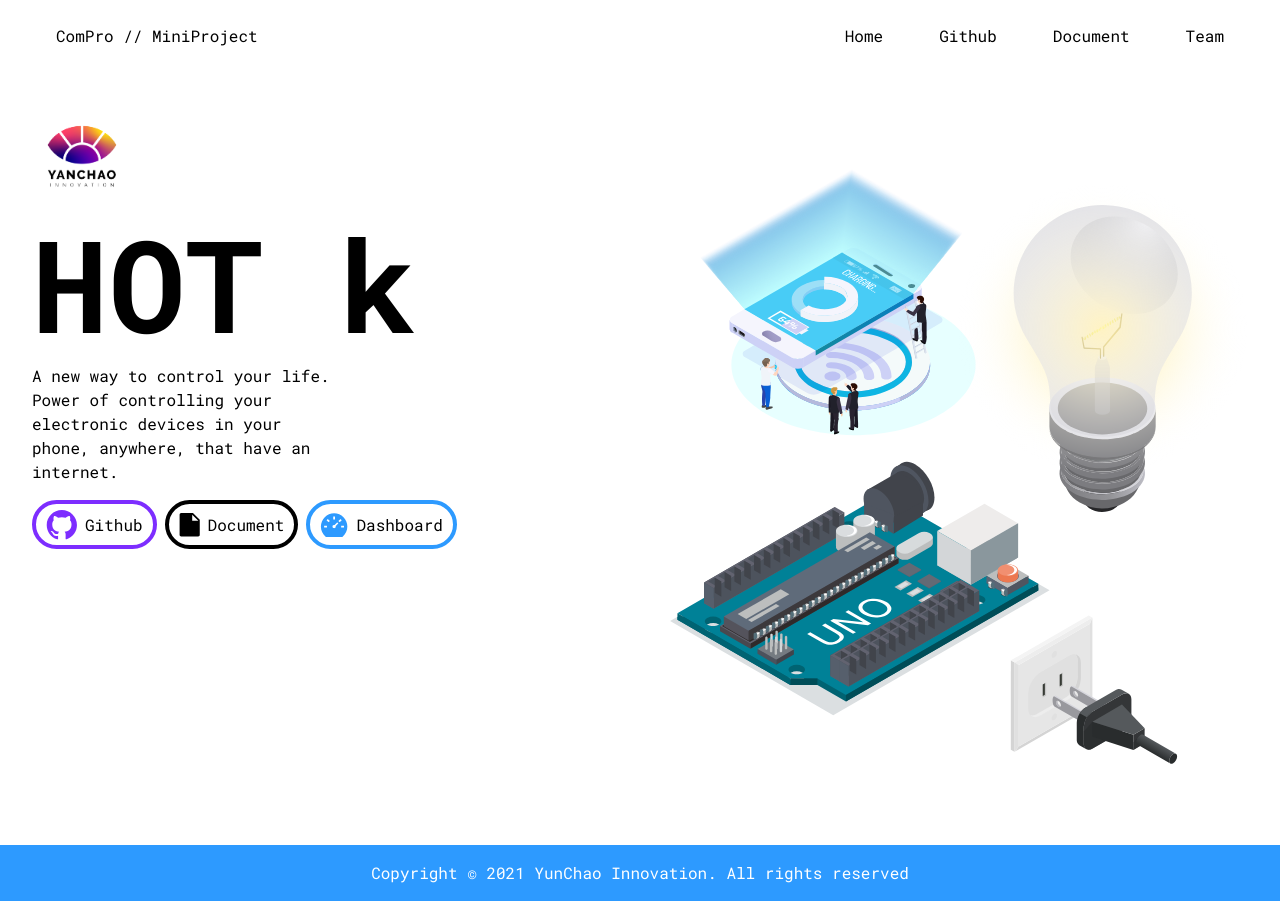
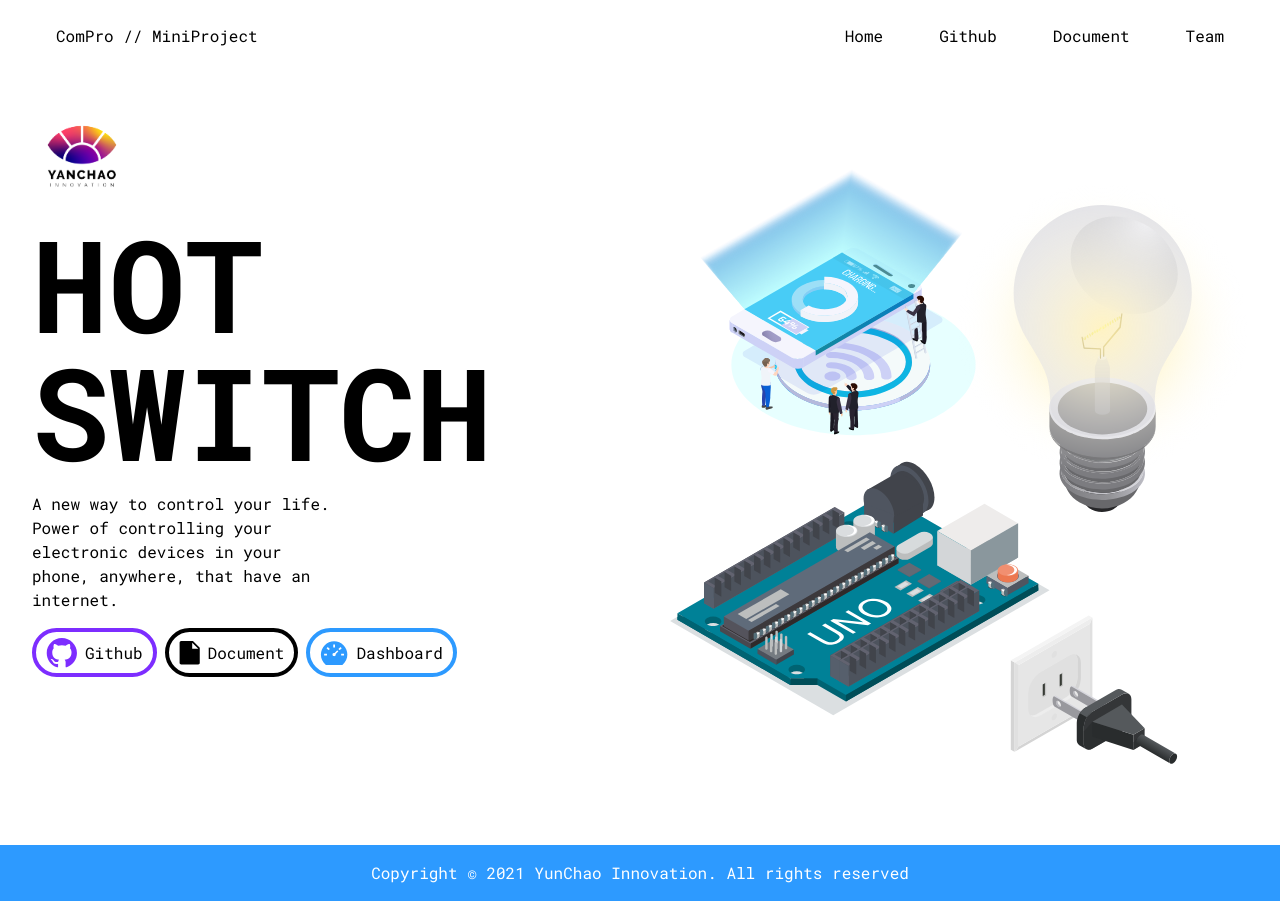
Before and after one commit to tigerza117/hot-switch, a Vue app in the folder rihanna/: page / in a window 1280 px wide. Built offline with nearby package versions, Linux system fonts and the light colour scheme.

Commit message:
style: 💄 "hot k" > "hot switch" oops!

```diff
--- a/rihanna/src/components/Home.vue
+++ b/rihanna/src/components/Home.vue
@@ -7,7 +7,7 @@
       <div
         class="title text-6xl font-bold text-center md:text-left xl:text-9xl"
       >
-        HOT k
+        HOT SWITCH
       </div>
       <p class="description break-words md:w-1/2">
         A new way to control your life. Power of controlling your electronic
```
